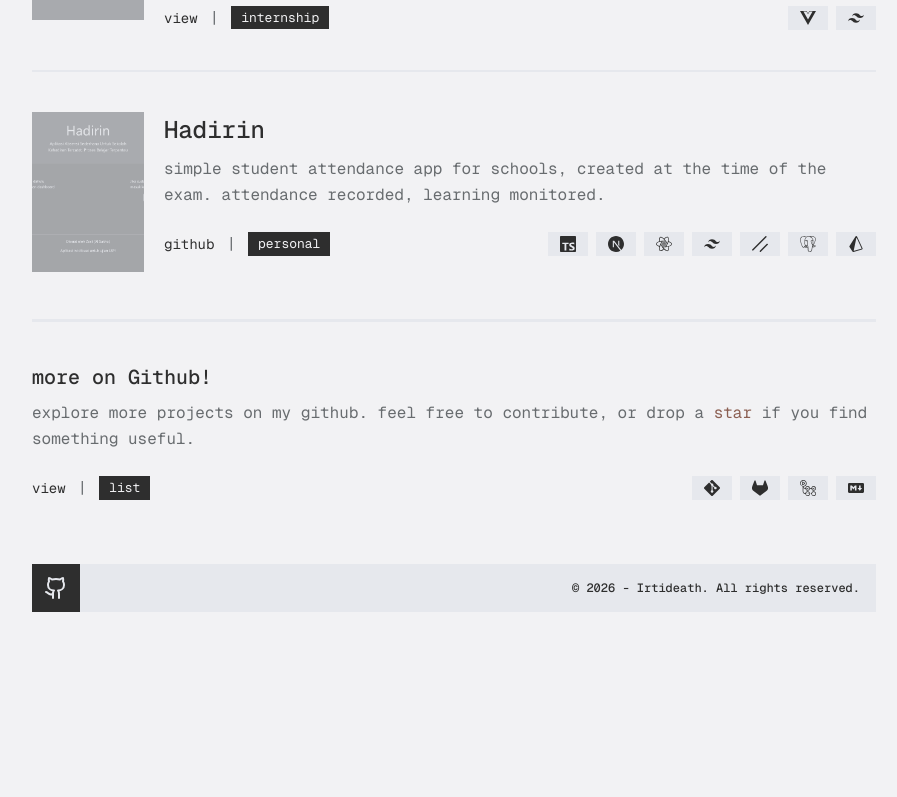
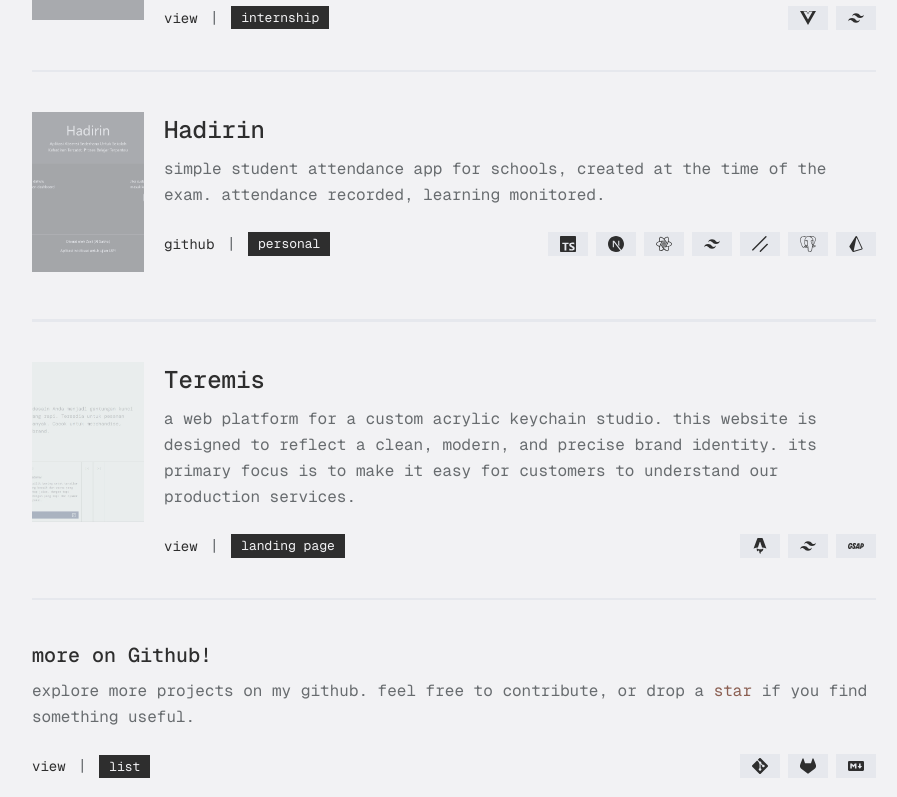
Before and after one commit to IRTIDEATH/Al-Sakha, a Next.js app: page /projects in a window 1280 px wide. Shown: the part 1811-2608 px from the top of the page, without its empty margins (186-1083 px from the left). Before the commit the page ends 2455 px from the top, so only its background shows below. Built offline with nearby package versions, Linux system fonts and the light colour scheme; a web font is replaced by a local one.

Commit message:
feat: add teremis project

```diff
--- a/components/pages/project/card-project-section.tsx
+++ b/components/pages/project/card-project-section.tsx
@@ -89,7 +89,7 @@ const CardProjectSecton = () => {
         <Carousel
           opts={{
             dragFree: true,
-            duration: 15,
+            duration: 25,
             dragThreshold: 8,
           }}
           className="mb-6 w-full"
--- a/constants/on-github.ts
+++ b/constants/on-github.ts
@@ -10,10 +10,6 @@ export const onGithubs: SkillBadgeIconInterface[] = [
     icon: "simple-icons:gitlab",
   },
   {
-    name: "Github Actions",
-    icon: "simple-icons:githubactions",
-  },
-  {
     name: "Markdown",
     icon: "simple-icons:markdown",
   },
--- a/constants/project.ts
+++ b/constants/project.ts
@@ -34,6 +34,10 @@ export const projects: ProjectInterface[] = [
       {
         name: "Tailwind CSS",
         icon: "simple-icons:tailwindcss",
+      },
+      {
+        name: "GSAP",
+        icon: "simple-icons:gsap",
       },
     ],
   },
@@ -89,8 +93,8 @@ export const projects: ProjectInterface[] = [
         icon: "simple-icons:tailwindcss",
       },
       {
-        name: "Shadcn/ui",
-        icon: "simple-icons:shadcnui",
+        name: "Motion",
+        icon: "devicon:motion",
       },
     ],
   },
@@ -117,6 +121,10 @@ export const projects: ProjectInterface[] = [
       {
         name: "Tailwind CSS",
         icon: "simple-icons:tailwindcss",
+      },
+      {
+        name: "GSAP",
+        icon: "simple-icons:gsap",
       },
     ],
   },
@@ -203,4 +211,26 @@ export const projects: ProjectInterface[] = [
       },
     ],
   },
+  {
+    image: "/project/teremisimg.webp",
+    name: "Teremis",
+    view: "https://teremis.pages.dev",
+    description:
+      "a web platform for a custom acrylic keychain studio. this website is designed to reflect a clean, modern, and precise brand identity. its primary focus is to make it easy for customers to understand our production services.",
+    about: "landing page",
+    technologies: [
+      {
+        name: "Astro",
+        icon: "simple-icons:astro",
+      },
+      {
+        name: "Tailwind CSS",
+        icon: "simple-icons:tailwindcss",
+      },
+      {
+        name: "GSAP",
+        icon: "simple-icons:gsap",
+      },
+    ],
+  },
 ];
```
Also changed, not shown: public/project/teremisimg.webp (added).
